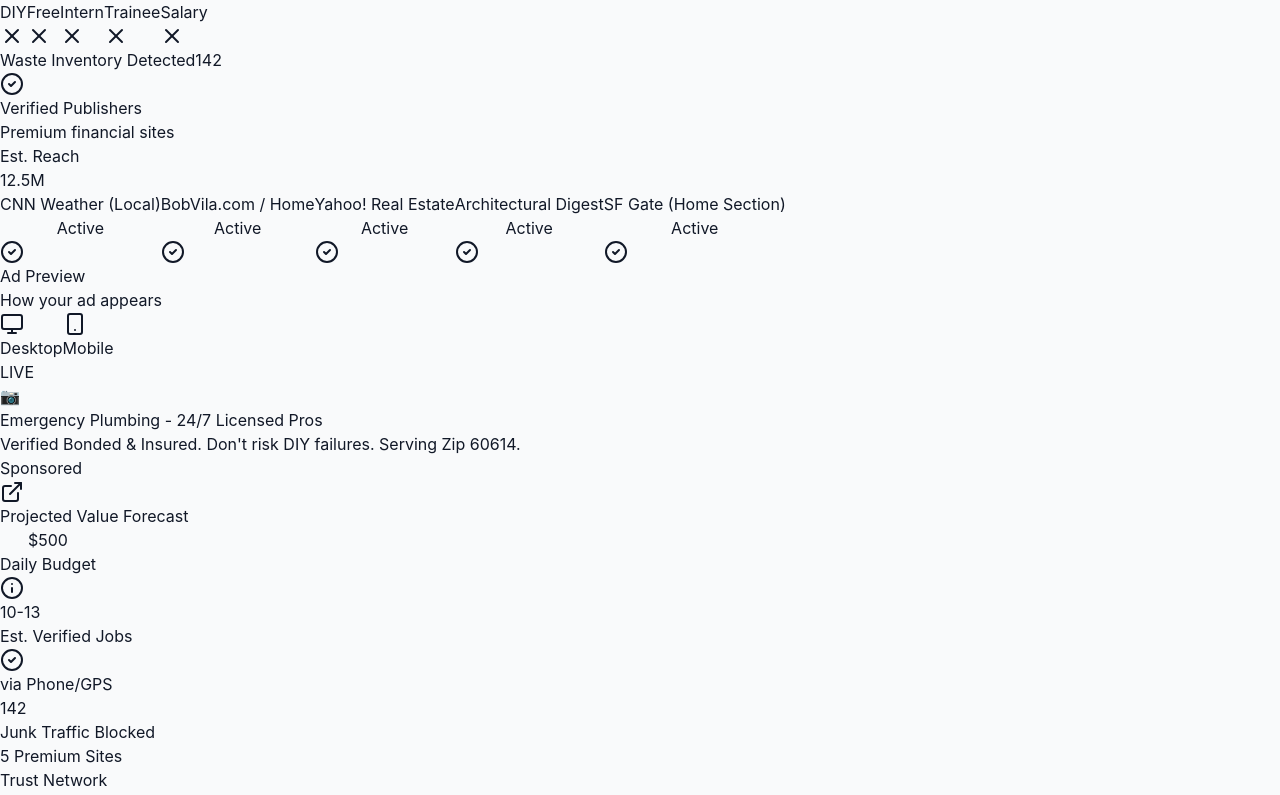
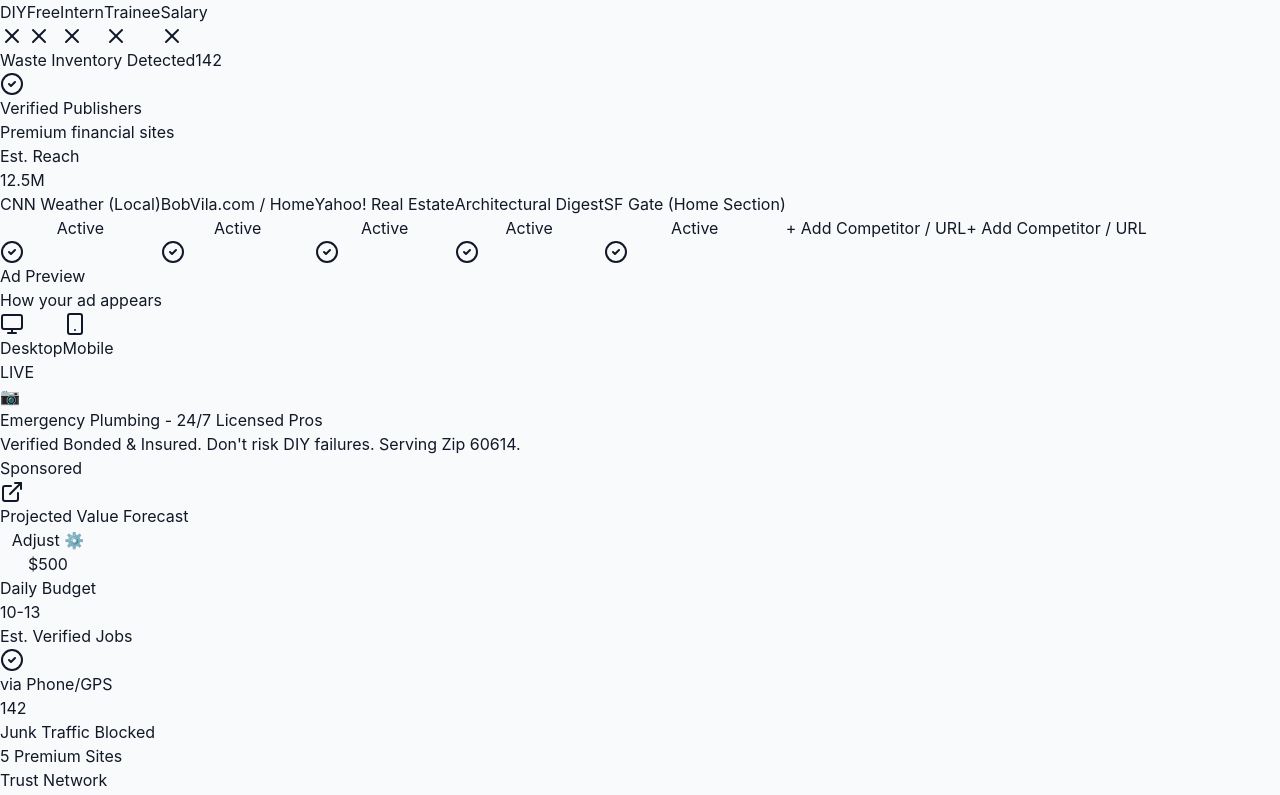
Before and after one commit to mobhinge/TradeTrust-MVP, a React (Vite) app: page / in a window 1280 px wide. Shown: the part 600-1395 px from the top of the page. Built offline with nearby package versions, Linux system fonts and the light colour scheme.

Commit message:
Optimize dashboard density for single-view scrolling

```diff
--- a/src/Dashboard.tsx
+++ b/src/Dashboard.tsx
@@ -562,7 +562,7 @@
                             <button
                               key={kw}
                               onClick={() => toggleKeyword(kw)}
-                              className={`flex items-center gap-1.5 px-2 py-0.5 rounded-md transition-all ${
+                              className={`flex items-center gap-1.5 px-2 py-0.5 rounded-md transition-all group ${
                                 isActive
                                   ? 'bg-red-50 border border-red-200 text-red-700 hover:bg-red-100'
                                   : 'bg-gray-100 border border-gray-200 text-gray-400 hover:bg-gray-200'
@@ -570,7 +570,7 @@
                             >
                               <span className={`text-xs font-medium ${isActive ? 'line-through' : ''}`}>{kw}</span>
                               {isActive ? (
-                                <X className="w-3 h-3" />
+                                <X className="w-3 h-3 opacity-60 group-hover:opacity-100" />
                               ) : (
                                 <RotateCcw className="w-3 h-3" />
                               )}
@@ -629,6 +629,12 @@
                             </div>
                           </button>
                         ))}
+                        <button className="w-full mt-1.5 py-1.5 border border-dashed border-gray-300 rounded text-[10px] text-gray-400 hover:text-gray-600 hover:border-gray-400 hover:bg-gray-50 transition-all flex items-center justify-center gap-1">
+                          <span className="text-sm font-light leading-none">+</span> Add Competitor / URL
+                        </button>
+                        <button className="w-full py-1.5 border border-dashed border-gray-300 rounded text-xs text-gray-400 hover:text-gray-600 hover:border-gray-400 hover:bg-gray-50 transition-all flex items-center justify-center gap-1">
+                          <span>+</span> Add Competitor / URL
+                        </button>
                       </div>
                     </div>
                   )}
@@ -717,12 +723,14 @@
                         setTempBudget(dailyBudget);
                         setShowBudgetModal(true);
                       }}
-                      className="text-center p-2 bg-blue-50 hover:bg-blue-100 border border-blue-200 rounded-lg transition-colors group flex flex-col justify-center"
+                      className="relative text-center p-2 bg-blue-50 hover:bg-blue-100 border border-blue-200 rounded-lg transition-colors group flex flex-col justify-center"
                     >
-                      <div className="text-xl font-mono font-bold text-blue-600">${dailyBudget}</div>
+                      <div className="absolute top-1 right-1 text-[10px] font-medium text-blue-600 flex items-center gap-0.5 bg-white/50 px-1 rounded hover:bg-white transition-colors">
+                        Adjust ⚙️
+                      </div>
+                      <div className="text-xl font-mono font-bold text-blue-600 mt-1">${dailyBudget}</div>
                       <div className="text-xs text-gray-600 mt-0.5 flex items-center justify-center gap-1">
                         Daily Budget
-                        <Info className="w-3 h-3 opacity-0 group-hover:opacity-100 transition-opacity" />
                       </div>
                     </button>
                     <div className="text-center p-2 bg-green-50 border border-green-100 rounded-lg shadow-sm flex flex-col justify-center">
```
